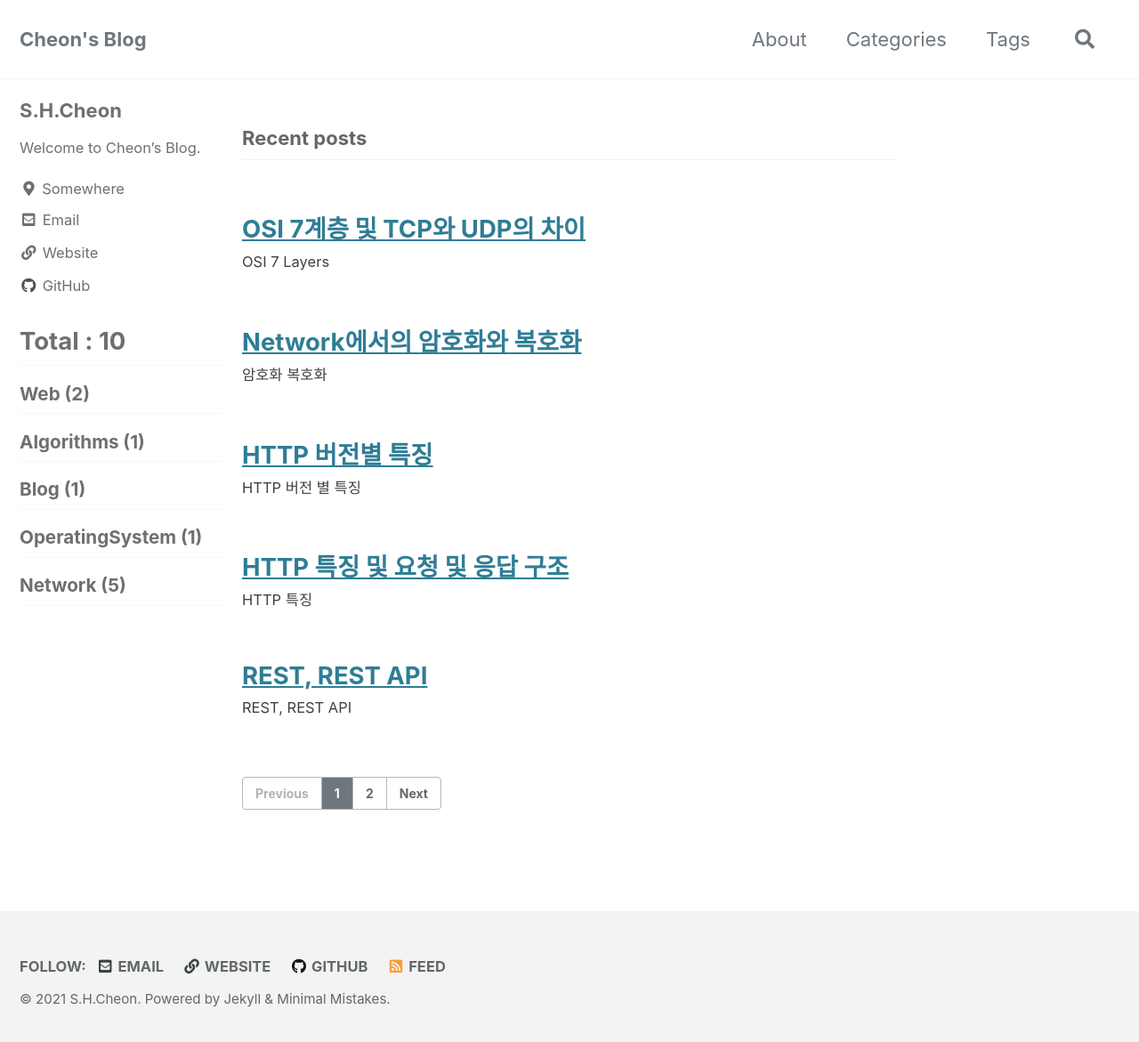
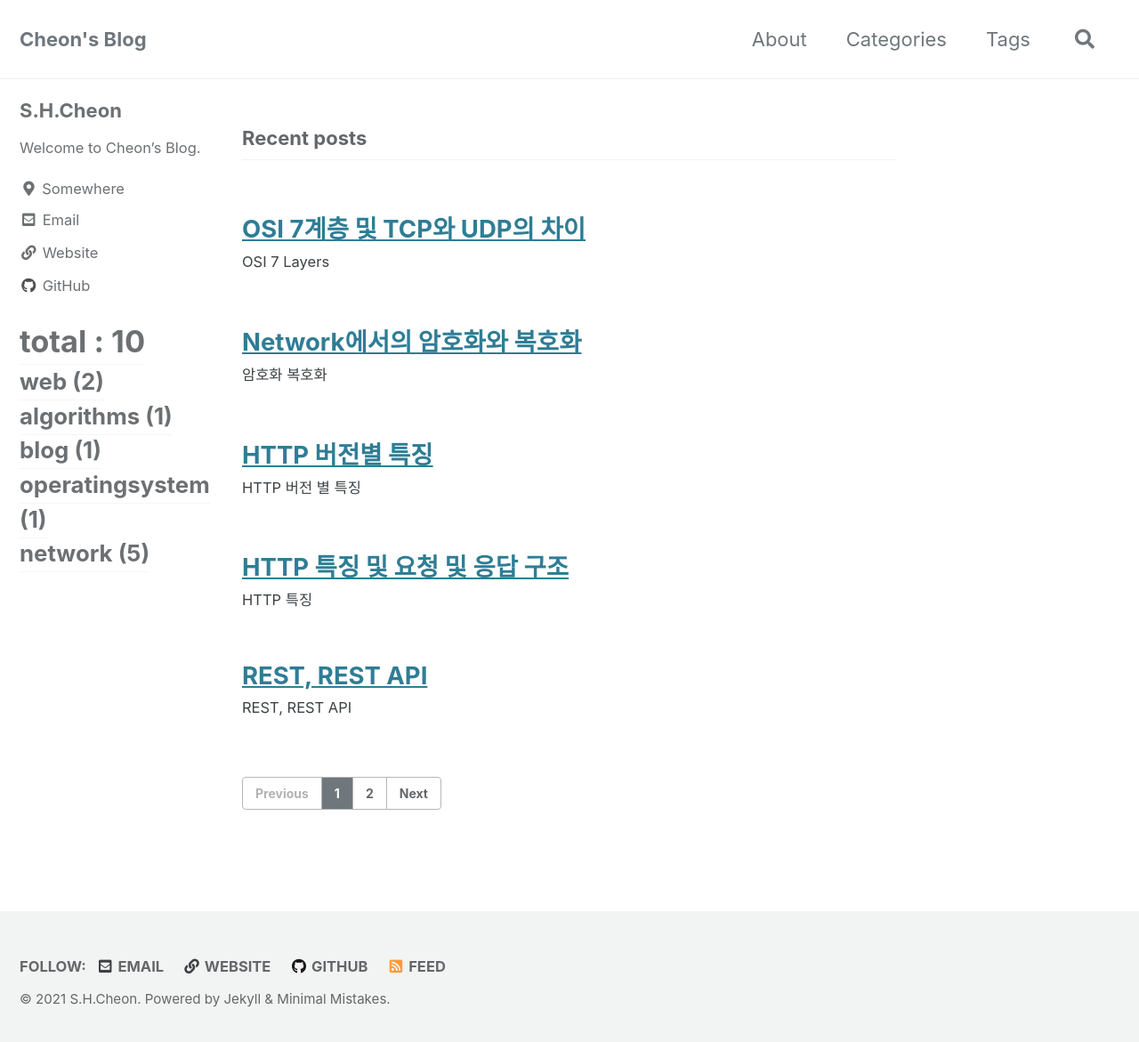
Before and after one commit to shcheon/myblog, a Jekyll site: the page built from index.html, in a window 1280 px wide and 1178 px high. Shown: the top 1171 px of the window at 89% size. Built offline with Jekyll 4.4.1, drawn with Linux system fonts in a browser that asks for light colours; cached includes are drawn as plain includes; the list of posts is cut into pages by our own code.

Commit message:
Update _navigation.scss

```diff
--- a/_sass/minimal-mistakes/_navigation.scss
+++ b/_sass/minimal-mistakes/_navigation.scss
@@ -489,12 +489,12 @@
 }
 
 .nav__sub-title {
-  display: block;
   margin: 0.5rem 0;
   padding: 0.25rem 0;
   font-family: $sans-serif-narrow;
-  font-size: $type-size-5;
+  font-size: $type-size-4;
   font-weight: bold;
+  text-transform: lowercase;
   border-bottom: 1px solid $border-color;
 }
 
```
